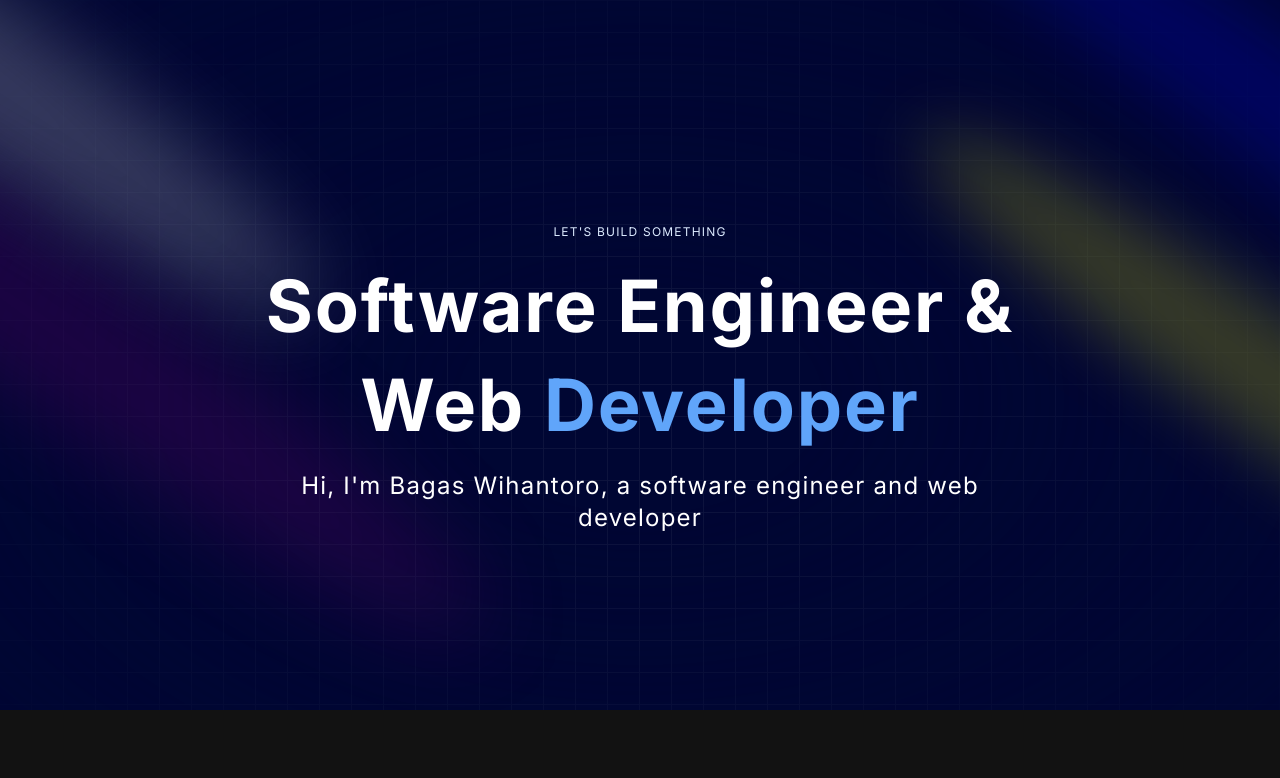
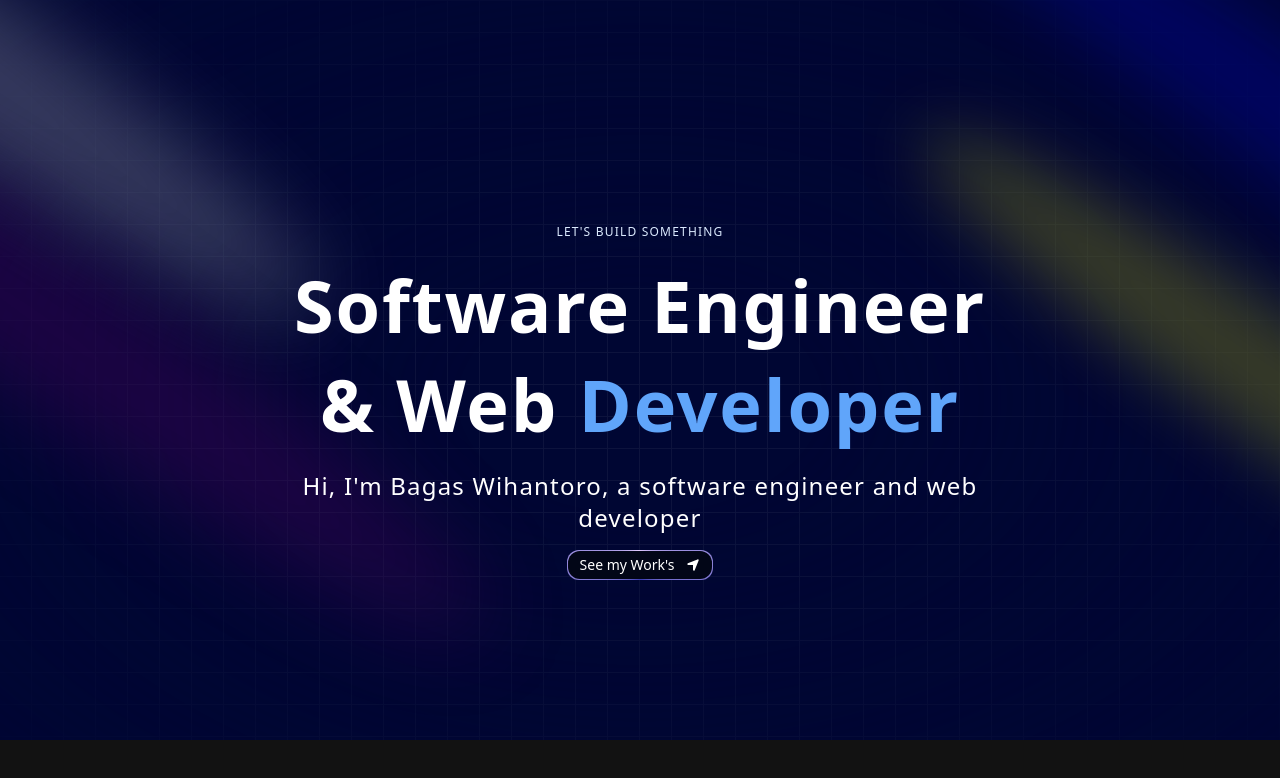
Before and after one commit to BagasWihant/my-portfolio-2024, a Next.js app: page / in a window 1280 px wide. Shown: the top 778 px of the page. Built offline with nearby package versions, Linux system fonts and the light colour scheme.

Commit message:
final version section hero

```diff
--- a/app/globals.css
+++ b/app/globals.css
@@ -1,3 +1,6 @@
 @tailwind base;
 @tailwind components;
 @tailwind utilities;
+
+
+@import url('https://fonts.googleapis.com/css2?family=Inter:wght@100..900&display=swap');
--- a/app/layout.tsx
+++ b/app/layout.tsx
@@ -1,10 +1,10 @@
 import type { Metadata } from "next";
-import { Inter } from "next/font/google";
+// import { Inter } from "next/font/google";
 import "./globals.css";
 import { ThemeProvider } from "./theme-provider"
 
 
-const inter = Inter({ subsets: ["latin"] });
+// const inter = Inter({ subsets: ["latin"] });
 
 export const metadata: Metadata = {
   title: "Bagas Wihantoro Portfolio",
@@ -18,7 +18,7 @@ export default function RootLayout({
 }>) {
   return (
     <html lang="en" suppressHydrationWarning>
-      <body className={inter.className} >
+      <body  >
         <ThemeProvider
           attribute="class"
           defaultTheme="dark"
--- a/components/Hero.tsx
+++ b/components/Hero.tsx
@@ -1,6 +1,8 @@
 import React from "react";
 import { Spotlight } from "./ui/Spotlight";
 import { TextGenerateEffect } from "./ui/text-generate-effect";
+import ButtonMagic from "./ui/ButtonMagic";
+import { FaLocationArrow } from "react-icons/fa6";
 
 const Hero = () => {
     return (
@@ -27,7 +29,16 @@ const Hero = () => {
                         className="text-center text-4xl md:text-6xl lg:text-7xl"
                         words="Software Engineer & Web Developer" />
 
-                        <p className="text-center md:tracking-wider mb-4 text-sm md:text-lg lg:text-2xl">Hi, I'm Bagas Wihantoro, a software engineer and web developer</p>
+                    <p className="text-center md:tracking-wider mb-4 text-sm md:text-lg lg:text-2xl">Hi, I'm Bagas Wihantoro, a software engineer and web developer</p>
+
+                    <a href="#about">
+                        <ButtonMagic
+                            title="See my Work's"
+                            icon={<FaLocationArrow />}
+                            position="right"
+                        />
+                    </a>
+
                 </div>
             </div>
         </div>
--- /dev/null
+++ b/components/ui/ButtonMagic.tsx
@@ -0,0 +1,30 @@
+import React from 'react'
+
+const ButtonMagic = ({
+    title,
+    icon,
+    position,
+    handleClick,
+    otherClasses
+}: {
+    title: string;
+    icon: React.ReactNode;
+    position: string;
+    handleClick?: () => void;
+    otherClasses?: string;
+}) => {
+    return (
+        <button className="relative inline-flex h-full overflow-hidden rounded-xl p-[1px] focus:outline-none"
+            onClick={handleClick}
+        >
+            <span className="absolute inset-[-1000%] animate-[spin_2s_linear_infinite] bg-[conic-gradient(from_90deg_at_50%_50%,#E2CBFF_0%,#393BB2_50%,#E2CBFF_100%)]" />
+            <span className={`inline-flex h-full w-full cursor-pointer items-center justify-center rounded-xl bg-slate-950 px-3 py-1 text-sm font-medium text-white backdrop-blur-3xl gap-3 ${otherClasses}`}>
+                {position == 'left' && icon}
+                {title}
+                {position == 'right' && icon}
+            </span>
+        </button>
+    )
+}
+
+export default ButtonMagic
--- a/package.json
+++ b/package.json
@@ -16,6 +16,8 @@
     "next-themes": "^0.3.0",
     "react": "^18",
     "react-dom": "^18",
+    "react-element-to-jsx-string": "^15.0.0",
+    "react-icons": "^5.2.1",
     "tailwind-merge": "^2.3.0",
     "tailwindcss-animate": "^1.0.7"
   },
--- a/tailwind.config.ts
+++ b/tailwind.config.ts
@@ -24,6 +24,8 @@ const config: Config = {
       },
       animation: {
         spotlight: "spotlight 2s ease .75s 1 forwards",
+        shimmer: "shimmer 2s linear infinite"
+
       },
       keyframes: {
         spotlight: {
@@ -36,6 +38,14 @@ const config: Config = {
             transform: "translate(-50%,-40%) scale(1)",
           },
         },
+        shimmer: {
+          from: {
+            "backgroundPosition": "0 0"
+          },
+          to: {
+            "backgroundPosition": "-200% 0"
+          }
+        }
       },
     },
   },
```
Also changed, not shown: 1 other file (tests, documents, lock files or other folders).
